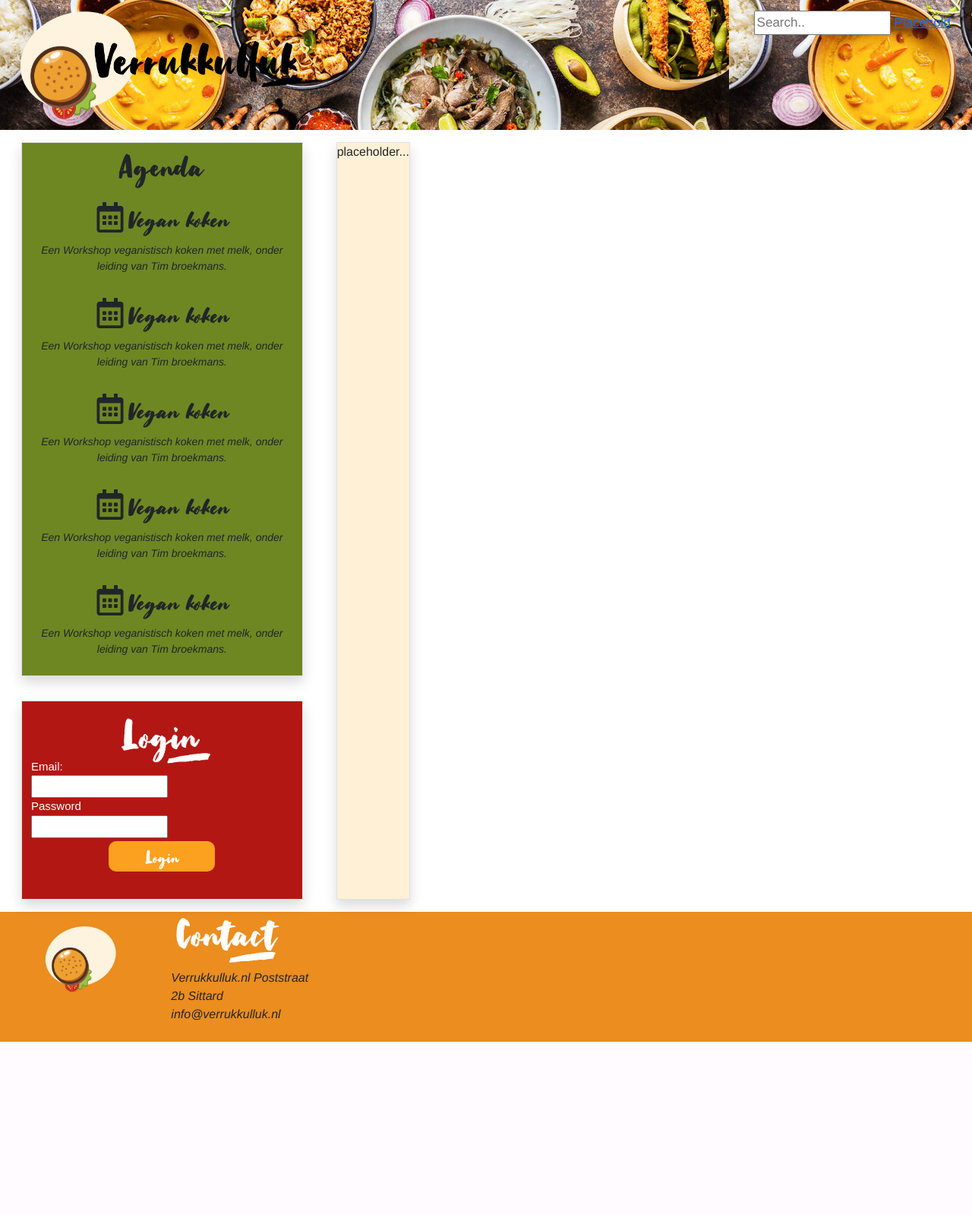
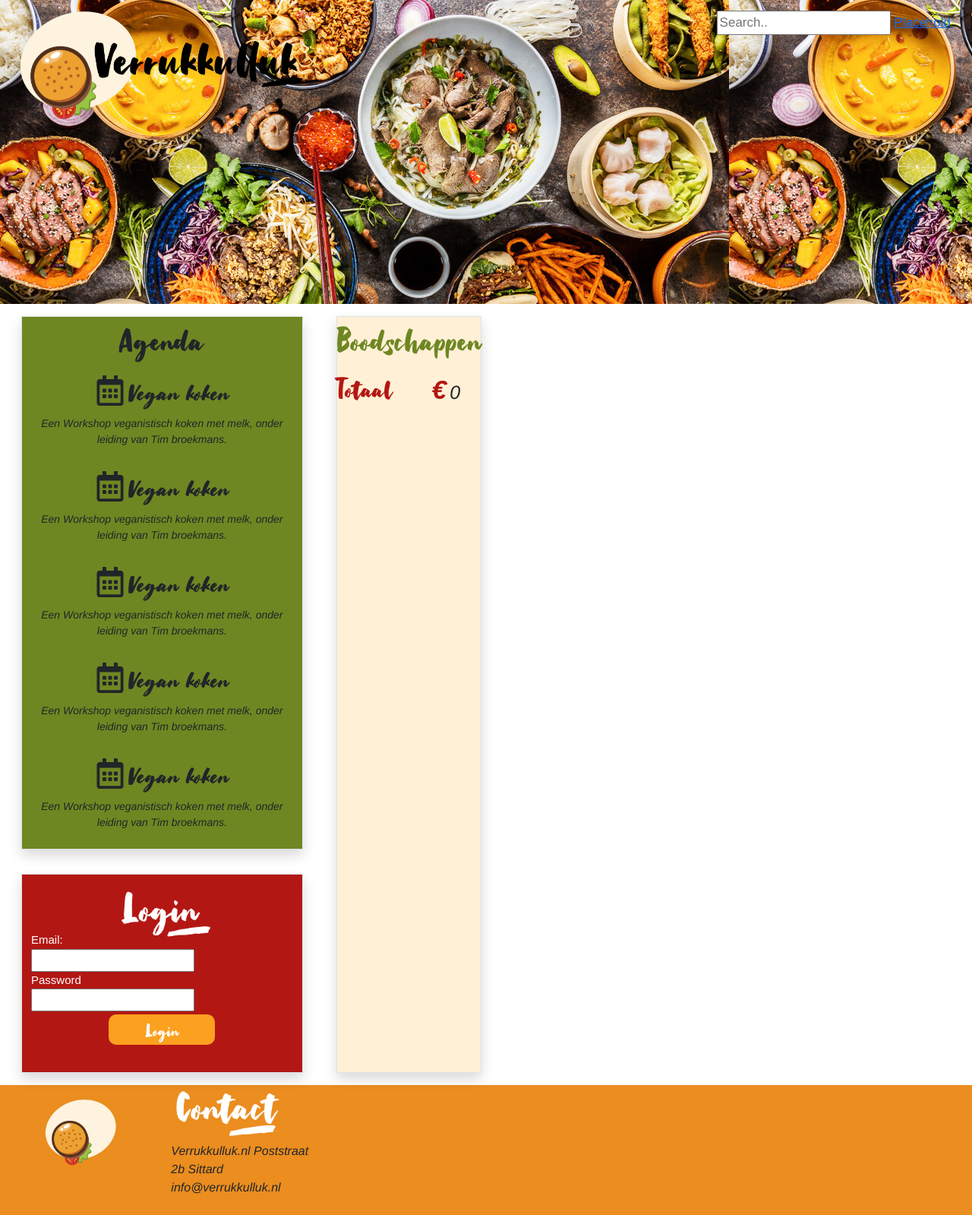
Before and after one commit to rvophoven/educom-verrukkulluk, a PHP site: page /index.php?action=shoplist in a window 1280 px wide. Shown: the whole page at 76% size. Before the commit the page ends 1371 px from the top, so only its background shows below. Run offline with PHP 8.4, Linux system fonts and the light colour scheme; data comes from the database, SQL or seed files in the repository; some libraries are stand-ins or nearby versions.

Commit message:
start lijst  (#15)

```diff
--- a/assets/css/main.css
+++ b/assets/css/main.css
@@ -91,9 +91,7 @@ html, body {
     display: inline-block;
 }
 /*login text width*/
-input[type=text] {
-    width:180px;
-  }
+
 /*size image*/
 .imgfoods {
     max-height: 250px;
@@ -230,3 +228,31 @@ justify-content: center;
 .black_ {
     color: #000;
 }
+
+.text-amount{
+    width: 50px;
+}
+
+.check-button{
+    width: 50px;
+    background-color: transparent;
+    color:var(--darker-green);
+    font-size: 40px;
+    border-color: transparent;
+
+}
+
+.euro{
+    color:var(--darker-red);
+    font-size:22px;
+    font-family:Arial, Helvetica, sans-serif;
+    font-weight: bold
+}
+
+.delete-button{
+    color:var(--darker-red);
+    font-size:40px;
+    border-color: transparent;
+    background-color: transparent;
+    display: inline;
+}
--- a/templates/main.html.twig
+++ b/templates/main.html.twig
@@ -42,6 +42,14 @@
                     })
 
                 })
+
+                $('elementName').on('input',function(e){
+
+
+                });
+
+
+
             })
         </script>
 
--- a/templates/shoplist.html.twig
+++ b/templates/shoplist.html.twig
@@ -3,7 +3,7 @@
 
 {% block header %}
 <div class="row">
-<div class="col-md-12 " style="background-image: url('assets/img/food.jpg');">
+<div class="col-md-12 " style="background-image: url('assets/img/food.jpg'); object-fit: none; height:400px;">
  <div class="topnav">
              <input type="text" placeholder="Search..">
                <a href="#placehold">Placehold</a>
@@ -18,16 +18,65 @@
 {% block content %}
     {# Dit is commentaar #}
 
-<div class="row">
+<div class="row">{#row1#}
 
-     <div class="col-md-12 p-3 row-eq-heightw">
-     <div class="border dishes shadow" >
-          placeholder...
+     <div class="col-md-12 p-3 row-eq-height">
+     <div class="border dishes shadow">
 
+     <h1 style="color:var(--darker-green); ">Boodschappen</h1>
+
+                {% for art in data %}
+                    <div class="row">  {#row2#}
+                        <div class="col-md-3" style="height:140px;">
+                        &nbsp;
+                        <img src="assets/img/{{  art.picture }}"class="img-fluid" alt="Responsive image" style="object-fit: cover; height:120px;border-radius: 25px; ">
+                        </div>
+                        <div class="col-md-9">
+                            <div class="row">{#row3#}
+                            <div class="col-md-6">
+
+                            <h3 style="color:var(--darker-green);">{{  art.name }}</h3>
+                            <span>{{  art.description }}</span><br>
+                            </div>
+                            <div class="col-md-6">
+                            {#buttons#}
+                            <form class="">
+                                <input type="text" id="amount" name="amount" class="text-amount" value="{{((art.total_amount/art.content)|round(0, 'ceil'))}}">
+                                <label class="euro" style=";">&#x20AC</label>
+                                <label class="priceArt">{{ (((art.total_amount/art.content)|round(0, 'ceil'))*art.price/100) |number_format(2, '.', ',') }}</label>
+                                <input type="button" name="loginbutton" value="&#10004;" class="check-button">
+                            </form>
+                            <button class="delete-button"><i class="fa fa-trash-o"></i> </button>
+
+                            </div>
+                            </div> {#row3#}
+                        </div>
+                    </div> {#row2#}
+                {% endfor %}
+
+                <div class="row">  {#row4#}
+                    <div class="col-md-7">
+
+                    <h2 style="color:var(--darker-red); ">Totaal</h2>
+
+                    </div>
+                    <div class="col-md-5">
+
+                    {#total#}
+                    <i class="euro" style="font-size:35px">&#x20AC</i>
+                    {% set total = 0 %}
+                    {% for art in data %}
+                        {% set start = (((art.total_amount/art.content)|round(0, 'ceil'))*art.price/100) %}
+                        {% set total = (total + start)|number_format(2, '.', ',') %}
+                    {% endfor %}
+                    <i style="font-size:25px">{{total}}</i>
+
+                    </div>
+                </div>{#row4#}
     </div>
     </div>
 
-</div>
+</div>{#row1#}
 
 
 
```
